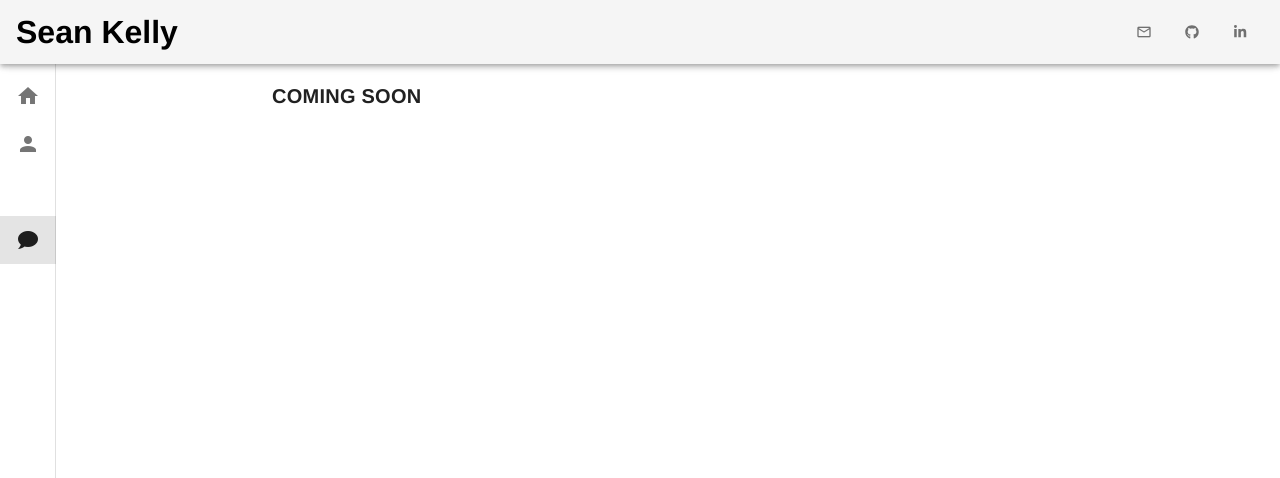
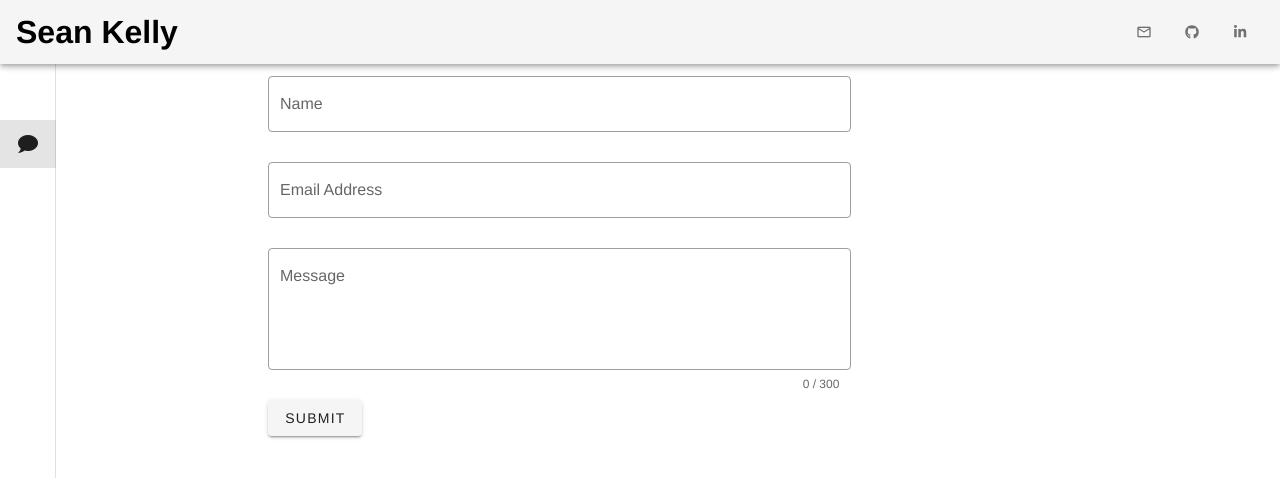
Before and after one commit to seangerrykelly/portfolio-front-end-source, a Vue app: page /contact in a window 1280 px wide. Shown: the top 478 px of the page. Built offline with nearby package versions, Linux system fonts and the light colour scheme.

Commit message:
added contact page. Hiding other pages until content is finalized

```diff
--- a/package.json
+++ b/package.json
@@ -13,7 +13,9 @@
     "@fortawesome/free-solid-svg-icons": "^5.12.0",
     "@fortawesome/vue-fontawesome": "^0.1.9",
     "core-js": "^3.4.4",
+    "vee-validate": "^3.2.2",
     "vue": "^2.6.10",
+    "vue-burger-menu": "^2.0.3",
     "vue-router": "^3.1.3",
     "vuetify": "^2.1.0"
   },
--- a/src/App.vue
+++ b/src/App.vue
@@ -35,6 +35,16 @@
     components: {
       AppBar,
       NavDrawer
+    },
+    data : function() {
+      return {
+        isDarkModeEnabled : false,
+      }
+      },
+    methods: {
+      toggleDarkMode() {
+        this.isDarkModeEnabled = !this.isDarkModeEnabled;
+      }
     }
   }
 </script>
--- a/src/components/navigation/AppBar.vue
+++ b/src/components/navigation/AppBar.vue
@@ -3,7 +3,6 @@
           app
           fixed
           clipped-left
-          hide-on-scroll
         >
         <a
         href="/"
@@ -15,6 +14,13 @@
             </h1>
         </a>
         <v-spacer></v-spacer>
+<!--        TODO: Add a dark mode that is toggled with the lightbulb icon-->
+<!--        <v-btn-->
+<!--                @click.native="this.root.$emit('toggleDarkMode')"-->
+<!--                icon-->
+<!--        >-->
+<!--            <v-icon size="14px">mdi-lightbulb</v-icon>-->
+<!--        </v-btn>-->
         <v-btn
                 href="mailto:sgkelly@edu.uwaterloo.ca"
                 icon
@@ -47,11 +53,6 @@
                 return ['fab', 'linkedin-in']
             }
         },
-        data : function() {
-            return {
-
-            }
-        },
     }
 </script>
 
--- a/src/components/navigation/NavDrawer.vue
+++ b/src/components/navigation/NavDrawer.vue
@@ -3,6 +3,7 @@
         app
         clipped
         expand-on-hover
+        permanent
     >
         <v-list>
             <v-list-item
@@ -22,21 +23,30 @@
 </template>
 
 <script>
+
     export default {
         name: "NavDrawer",
+        computed: {
+            isMobile : function() {
+                return !(window.width <= 760);
+            },
+        },
         data : function () {
             return {
+                // components: {
+                //     Slide
+                // },
                 pages: [
-                    {
-                        name: 'Home',
-                        to: '/home',
-                        iconName: 'mdi-home'
-                    },
-                    {
-                        name: 'About Me',
-                        to: '/about',
-                        iconName: 'mdi-account'
-                    },
+                    // {
+                    //     name: 'Home',
+                    //     to: '/',
+                    //     iconName: 'mdi-home'
+                    // },
+                    // {
+                    //     name: 'About Me',
+                    //     to: '/about',
+                    //     iconName: 'mdi-account'
+                    // },
                     {
                         name: 'Resume',
                         to: '/',
--- a/src/main.js
+++ b/src/main.js
@@ -1,4 +1,5 @@
 import Vue from 'vue'
+import * as VeeValidate from 'vee-validate'
 import App from './App.vue'
 import vuetify from './plugins/vuetify';
 import router from './router'
@@ -12,6 +13,7 @@ library.add( faLinkedinIn, faGithub)
 Vue.component('font-awesome-icon', FontAwesomeIcon)
 
 Vue.config.productionTip = false
+Vue.use(VeeValidate);
 
 new Vue({
   vuetify,
--- a/src/views/Contact.vue
+++ b/src/views/Contact.vue
@@ -1,18 +1,107 @@
 <template>
     <v-content>
         <v-layout></v-layout>
-        <v-card flat>
-            <v-card-title >
-                <b>COMING SOON</b>
-                <v-spacer></v-spacer>
-            </v-card-title>
-        </v-card>
+        <form
+            ref="form"
+            action="http://formspree.io/sgkelly@edu.uwaterloo.ca"
+            method="POST"
+            @submit="onSubmit"
+        >
+            <v-container>
+                <v-card flat>
+                    <v-col
+                        cols="7">
+                        <v-row>
+                                <v-text-field
+                                    v-model="contact.name"
+                                    outlined
+                                    label="Name"
+                                    name="_subject"
+                                >
+                                </v-text-field>
+                        </v-row>
+                        <v-row>
+                            <v-text-field
+                                    v-model="contact.email"
+                                    outlined
+                                    label="Email Address"
+                                    type="email"
+                                    name="_replyto"
+                                    :rules="[rules.required, rules.email]"
+                            >
+                            </v-text-field>
+                        </v-row>
+                        <v-row>
+                            <v-textarea
+                                    v-model="contact.message"
+                                    name="body"
+                                    outlined
+                                    label="Message"
+                                    counter="300"
+                                    rows="4"
+                                    no-resize
+                                    :rules="[rules.required, rules.max, rules.min]"
+                            >
+                            </v-textarea>
+                        </v-row>
+                        <v-row justify="end">
+                            <v-btn
+                                    type="submit"
+                                    value="Send"
+                            >
+                                Submit</v-btn>
+                        </v-row>
+                        <v-row>
+                            <v-list v-if="errors.length">
+                                <v-list-item v-for="(error, i) in errors" :key="i">{{error}}</v-list-item>
+                            </v-list>
+                        </v-row>
+                    </v-col>
+                </v-card>
+            </v-container>
+        </form>
     </v-content>
 </template>
 
 <script>
     export default {
-        name: "contact"
+        name: "contact",
+        data () {
+            return {
+                contact: {
+                  name: '',
+                  email: '',
+                  message: '',
+                },
+                isSending: false,
+                rules: {
+                    required: value => !!value || 'Required.',
+                    email: value => {
+                        const pattern = /^(([^<>()[\]\\.,;:\s@"]+(\.[^<>()[\]\\.,;:\s@"]+)*)|(".+"))@((\[[0-9]{1,3}\.[0-9]{1,3}\.[0-9]{1,3}\.[0-9]{1,3}])|(([a-zA-Z\-0-9]+\.)+[a-zA-Z]{2,}))$/
+                        return pattern.test(value) || 'Invalid e-mail.'
+                    },
+                    min: v => v.length >= 20 || 'Minimum 20 characters',
+                    max: v => v.length <= 300 || 'Max 300 characters'
+                },
+                errors: [],
+            }
+        },
+        methods: {
+            onSubmit(evt) {
+                if (this.contact.email && this.contact.message) {
+                    return true;
+                }
+
+                this.errors = [];
+                if (!this.contact.email) {
+                    this.errors.push('Email Address is a required field.');
+                }
+                if(!this.contact.message || (this.contact.message.length < 20) || (this.contact.message.length > 300)) {
+                    this.errors.push('Message must be between 20 and 300 characters.');
+                }
+                evt.preventDefault();
+            },
+        }
     }
 </script>
 
--- a/src/views/Home.vue
+++ b/src/views/Home.vue
@@ -6,6 +6,15 @@
         <b>COMING SOON</b>
         <v-spacer></v-spacer>
       </v-card-title>
+      <v-flex xs12>
+        <v-img
+                :src="require('../assets/profile photo.png')"
+
+                class="my-3"
+                contain
+                height="200"
+        ></v-img>
+      </v-flex>
     </v-card>
   </v-content>
 </template>
```
Also changed, not shown: src/assets/profile photo.png (added), 1 other file (tests, documents, lock files or other folders).
